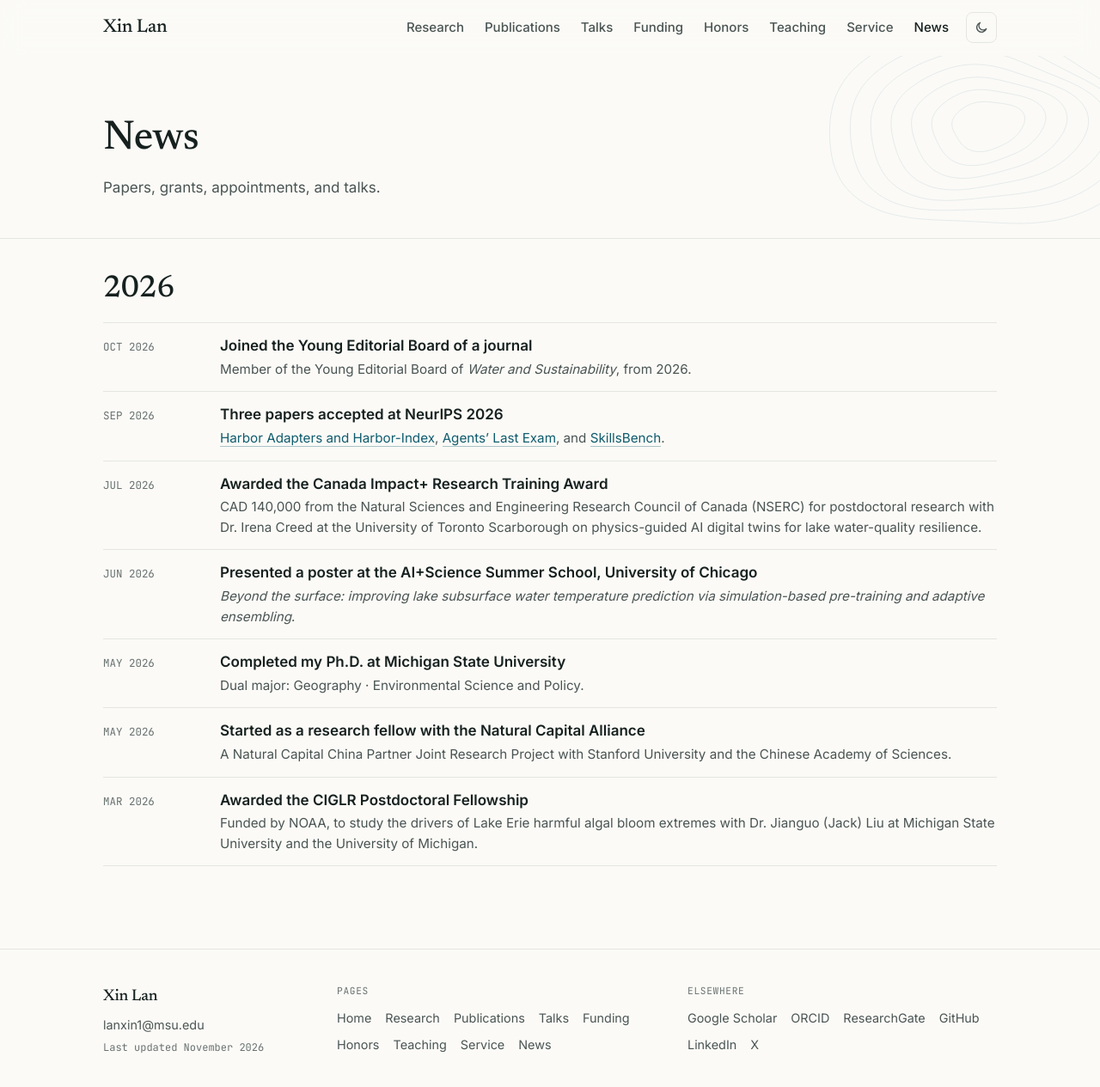
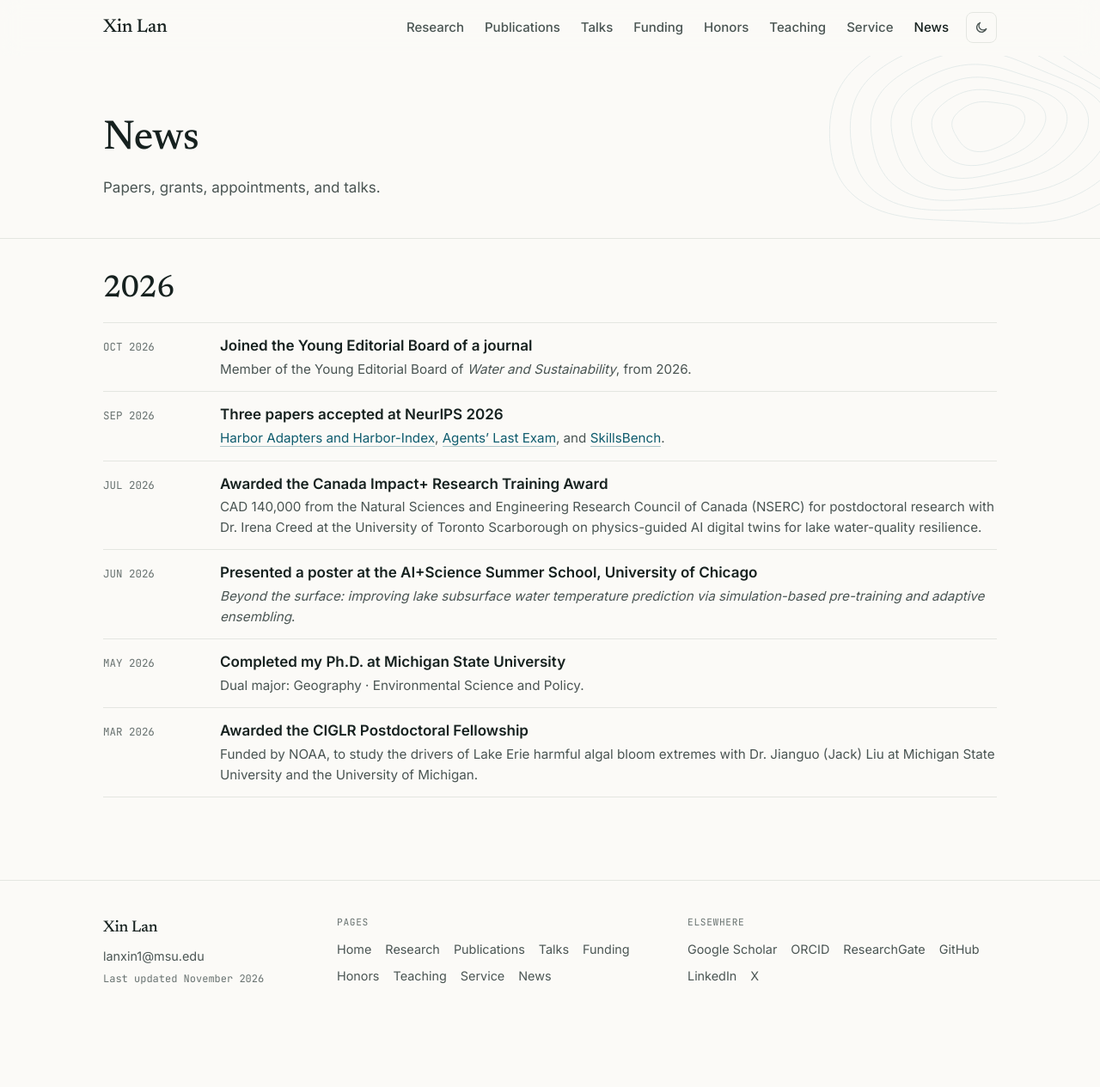
Before and after one commit to xinlan-science/xinlan-science.github.io, a Jekyll site: the page built from news.html, in a window 1280 px wide and 1277 px high. Shown: the top 1265 px of the window at 86% size. Built offline with Jekyll 4.4.1, drawn with Linux system fonts in a browser that asks for light colours.

Commit message:
Remove the Natural Capital research fellowship news item
Co-Authored-By: Claude Opus 5.5 <noreply@anthropic.com>

```diff
--- a/_data/news.yml
+++ b/_data/news.yml
@@ -18,10 +18,6 @@
   title: "Completed my Ph.D. at Michigan State University"
   text: "Dual major: Geography · Environmental Science and Policy."
 
-- date: 2026-05-10
-  title: "Started as a research fellow with the Natural Capital Alliance"
-  text: "A Natural Capital China Partner Joint Research Project with Stanford University and the Chinese Academy of Sciences."
-
 - date: 2026-03-15
   title: "Awarded the CIGLR Postdoctoral Fellowship"
   text: "Funded by NOAA, to study the drivers of Lake Erie harmful algal bloom extremes with Dr. Jianguo (Jack) Liu at Michigan State University and the University of Michigan."
```
